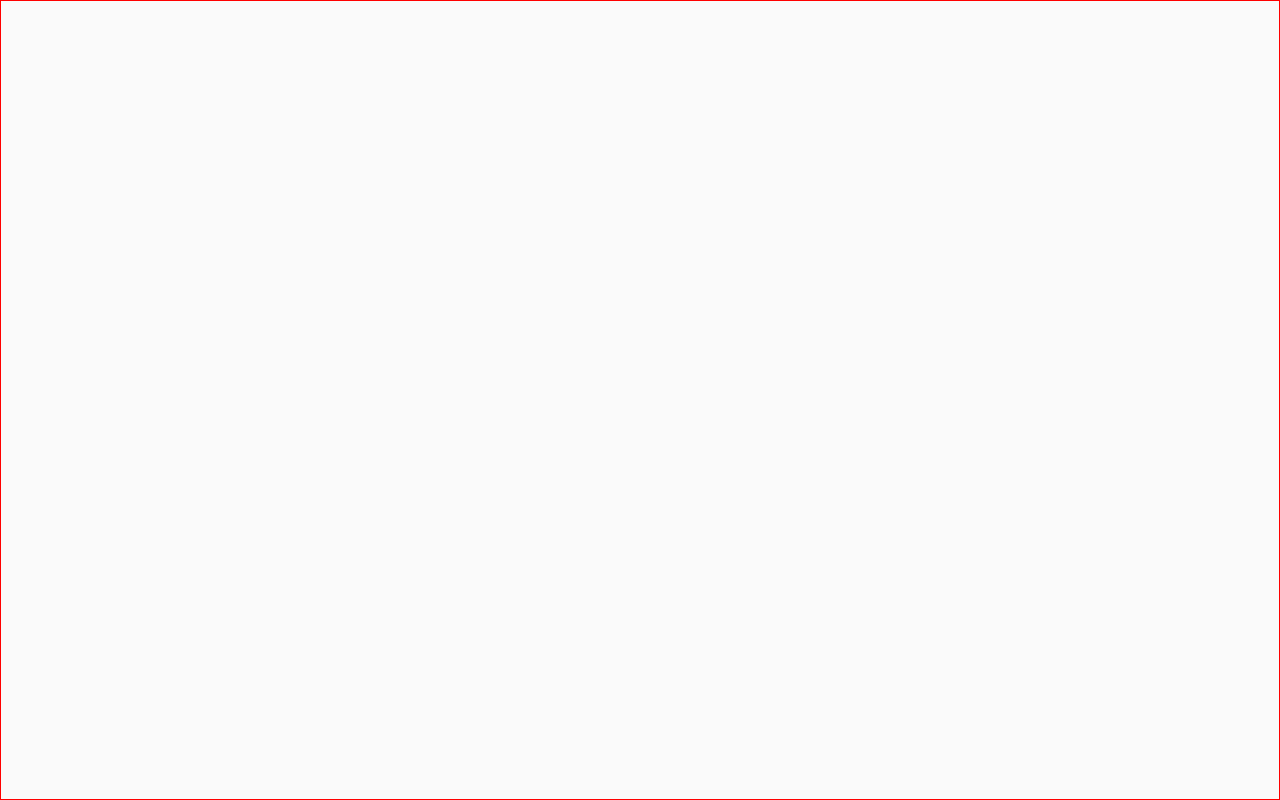
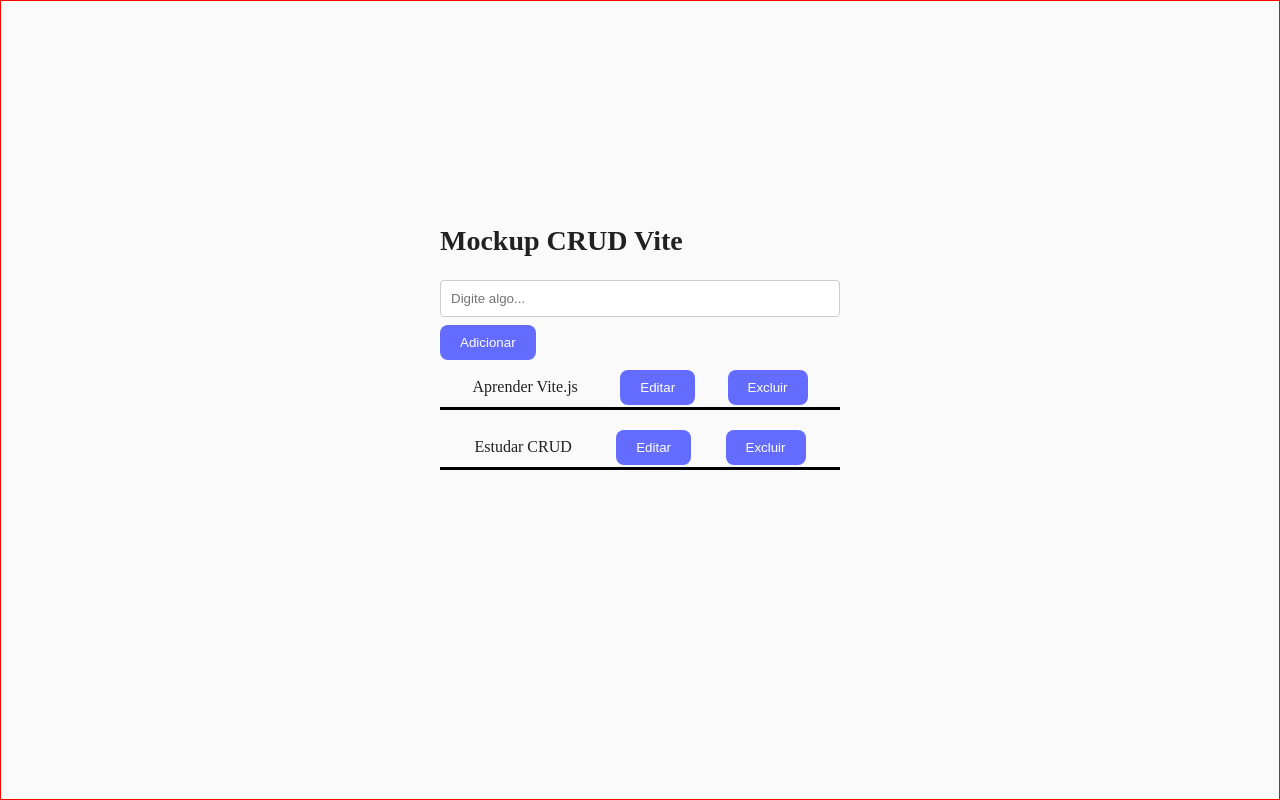
Before and after one commit to joaoromeira-etec/vitejs-introducao, a React (Vite) app: page /exemplo/3 in a window 1280 px wide. Before the commit this address had no page. Built offline with nearby package versions, Linux system fonts and the light colour scheme.

Commit message:
EXEMPLO 3 E ATIVIDADE 1

```diff
--- a/src/App.jsx
+++ b/src/App.jsx
@@ -3,6 +3,9 @@ import { Routes, Route} from 'react-router-dom';
 import Home from './pages/home';
 import Exemplo01 from './pages/exemplos/ex-01';
 import Exemplo02 from './pages/exemplos/ex-02';
+import Exemplo03 from './pages/exemplos/ex-03';
+
+import Atividade01 from './pages/atividades/atv-01';
 
 
 function App() {
@@ -13,6 +16,8 @@ function App() {
         <Route path='/' element={<Home/>}/>
         <Route path='/exemplo/1' element={<Exemplo01/>}/>
         <Route path='/exemplo/2' element={<Exemplo02/>}/>
+        <Route path='/exemplo/3' element={<Exemplo03/>}/>
+        <Route path='/atividades/1' element={<Atividade01/>}/>
       </Routes>
 
   )
--- /dev/null
+++ b/src/pages/atividades/atv-01/index.jsx
@@ -0,0 +1,25 @@
+
+import styles from './index.module.css';
+
+function Atividade01() {
+
+  return (
+    <div>
+      <h1>Dirty</h1>
+      <h2>Deeds</h2>
+      <h3>Done</h3>
+      <p>Dirt</p>
+      <label>Cheap</label>
+      <small>- Love Train -</small>
+      <p></p>
+      <div className={styles.containerrBlocos}>
+        <div className={styles.brancoBranco}></div>
+        <div className={styles.brancoCinza}></div>
+        <div className={styles.pretoPreto}></div>
+        <div className={styles.pretoCinza}></div>
+      </div>
+    </div>
+  )
+}
+
+export default Atividade01;
--- /dev/null
+++ b/src/pages/atividades/atv-01/index.module.css
@@ -0,0 +1,38 @@
+.container {
+    display: flex;
+    flex-direction: column;
+    border: 3px solid #00f;
+    max-width: 1240px;
+}
+
+.brancoBranco {
+    display: flex;
+    /* border: 1px solid #dc0;  */
+    width: 50px;
+    height: 50px;
+    background-color: #fff;
+}
+
+.brancoCinza {
+    display: flex;
+    /* border: 1px solid #dc0;  */
+    width: 50px;
+    height: 50px;
+    background-color: #fafafa;
+}
+
+.pretoPreto {
+    display: flex;
+    /* border: 1px solid #dc0;  */
+    width: 50px;
+    height: 50px;
+    background-color: #000;
+}
+
+.pretoCinza {
+    display: flex;
+    /* border: 1px solid #dc0;  */
+    width: 50px;
+    height: 50px;
+    background-color: #212121;
+}
--- /dev/null
+++ b/src/pages/exemplos/ex-03/index.jsx
@@ -0,0 +1,85 @@
+import { useState } from 'react';
+
+import styles from './index.module.css';
+
+function Exemplo03() {
+  // Mock de dados inicial (READ)
+  const [items, setItems] = useState([
+    { id: 1, text: 'Aprender Vite.js' },
+    { id: 2, text: 'Estudar CRUD' }
+  ]);
+
+  const [inputValue, setInputValue] = useState('');
+  const [editingId, setEditingId] = useState(null);
+
+  // --- MÉTODOS DO CRUD ---
+
+  // CREATE ou UPDATE
+  const handleSubmit = (e) => {
+    e.preventDefault();
+    if (!inputValue.trim()) return;
+
+    if (editingId) {
+      // Lógica de UPDATE
+      setItems(items.map(item =>
+        item.id === editingId ? { ...item, text: inputValue } : item
+      ));
+      setEditingId(null);
+    } else {
+      // Lógica de CREATE
+      const newItem = {
+        id: Date.now(),
+        text: inputValue
+      };
+      setItems([...items, newItem]);
+    }
+    setInputValue('');
+  };
+
+  // DELETE
+  const deleteItem = (id) => {
+    setItems(items.filter(item => item.id !== id));
+  };
+
+  // Prepara o formulário para edição
+  const startEdit = (item) => {
+    setEditingId(item.id);
+    setInputValue(item.text);
+  };
+
+  return (
+    <div className={styles.container}>
+      <h1>Mockup CRUD Vite</h1>
+
+      <form onSubmit={handleSubmit}>
+        <input
+          type="text"
+          value={inputValue}
+          onChange={(e) => setInputValue(e.target.value)}
+          placeholder="Digite algo..."
+        />
+        <button type="submit">
+          {editingId ? 'Salvar Edição' : 'Adicionar'}
+        </button>
+        {
+            editingId &&
+            <button onClick={() => {setEditingId(null); setInputValue('');}}>
+                Cancelar
+            </button>
+        }
+      </form>
+
+      <ul className={styles.lista}>
+        {items.map((item) => (
+          <li key={item.id} className={styles.linha}>
+            <span className={styles.conteudo}>{item.text}</span>
+            <button onClick={() => startEdit(item)}>Editar</button>
+            <button onClick={() => deleteItem(item.id)}>Excluir</button>
+          </li>
+        ))}
+      </ul>
+    </div>
+  );
+}
+
+export default Exemplo03;
--- /dev/null
+++ b/src/pages/exemplos/ex-03/index.module.css
@@ -0,0 +1,26 @@
+.container {
+    padding: 20rem;
+    font-family: 'sans-serif';
+}
+
+.lista {
+    display: flex;
+    flex-direction: column;
+    width: 40rem;
+
+}
+
+.linha {
+    display: flex;
+    flex-direction: row;
+    align-items: center;
+    justify-content: space-evenly;
+    margin: 1rem 0;
+    border-bottom: 0.3rem solid #000;
+    padding-bottom: 0.2rem;
+}
+
+.conteudo {
+    margin-right: 1rem;
+    font-size: 1.6rem;
+}
--- a/src/pages/home/index.jsx
+++ b/src/pages/home/index.jsx
@@ -10,9 +10,11 @@ function Home() {
         <h1>Exemplos</h1>
         <Link to="/exemplo/1">Exemplo 1</Link>
         <Link to="/exemplo/2">Exemplo 2</Link>
+        <Link to="/exemplo/3">Exemplo 3</Link>
       </div>
       <div className={styles.containerLista}>
         <h1>Atividades</h1>
+        <Link to="/atividades/1">Atividade 1</Link>
       </div>
     </div>
   )
```
